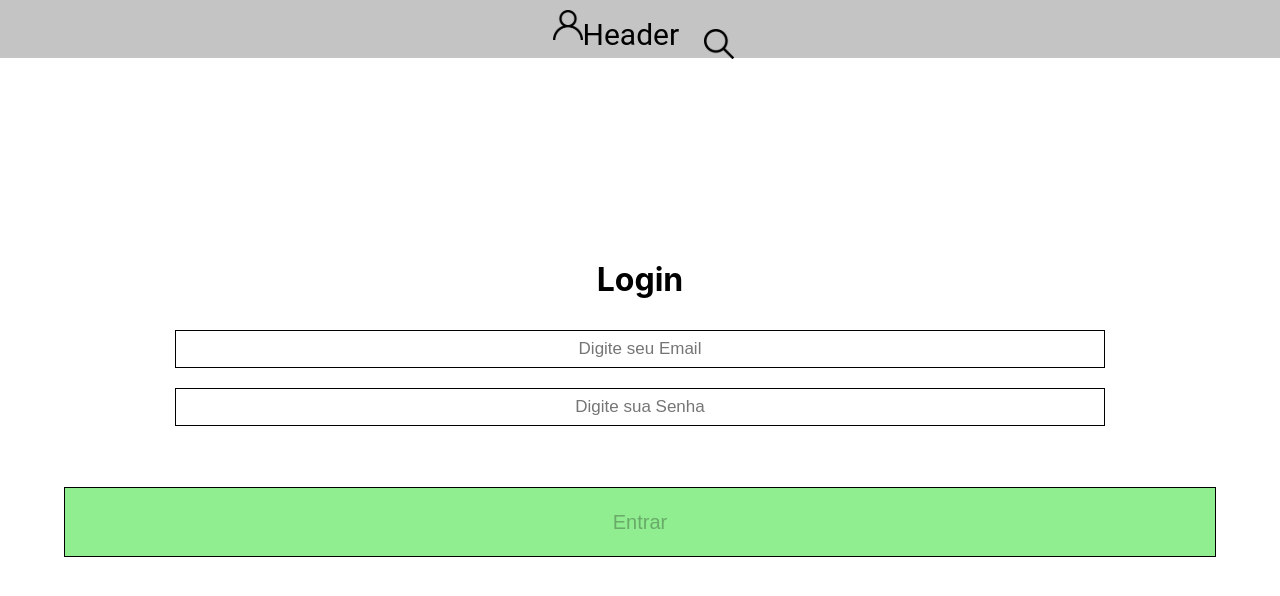
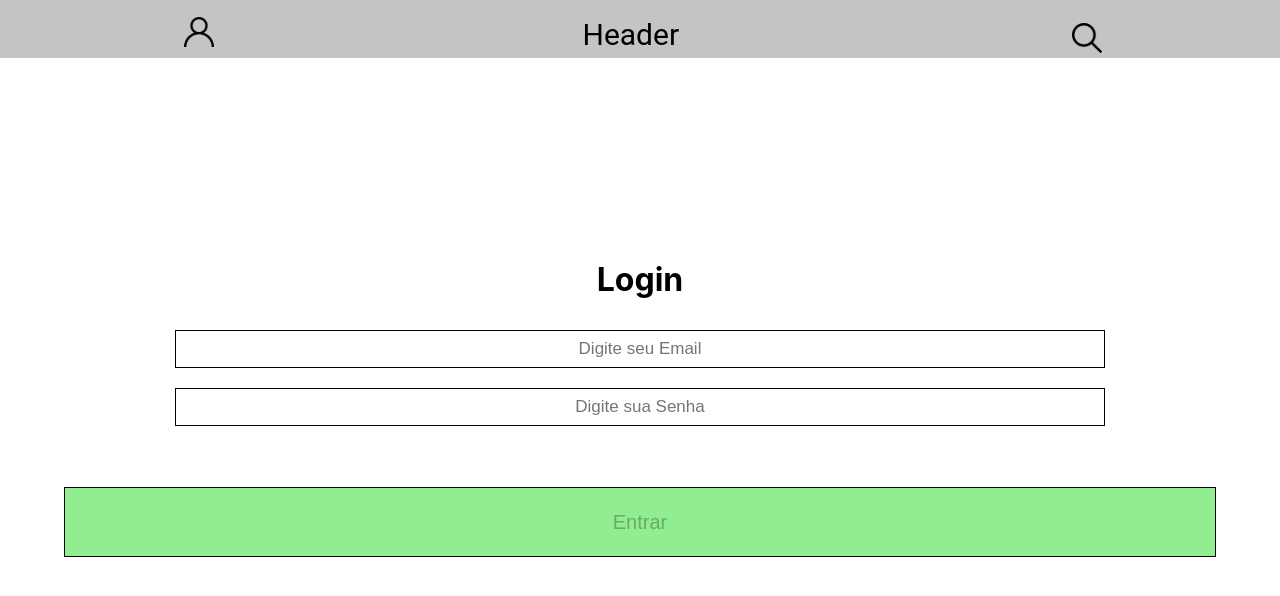
Before and after one commit to tryber/sd-01-week19-recipes-app-2, a React (Create React App) app: page / in a window 1280 px wide. Shown: the top 596 px of the page. Built offline with nearby package versions, Linux system fonts and the light colour scheme.

Commit message:
code climate

```diff
--- a/src/style/Header.css
+++ b/src/style/Header.css
@@ -1,8 +1,7 @@
 .header-container {
   background: #c4c4c4;
   display: flex;
-  flex-direction: column;
-  flex-flow: nowrap;
+  flex-flow: column nowrap;
   justify-content: space-around;
   min-height: 58px;
   width: 100%;
```
Also changed, not shown: src/style/SearchBar.css (indentation only).
